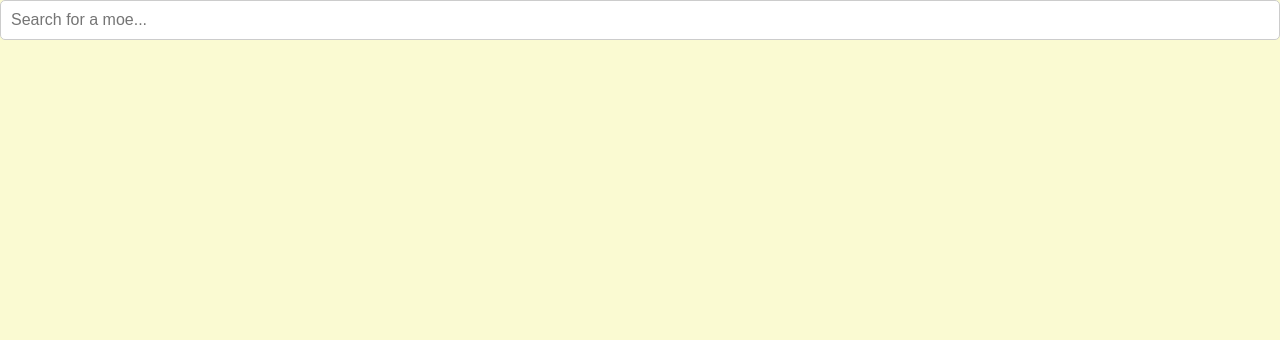
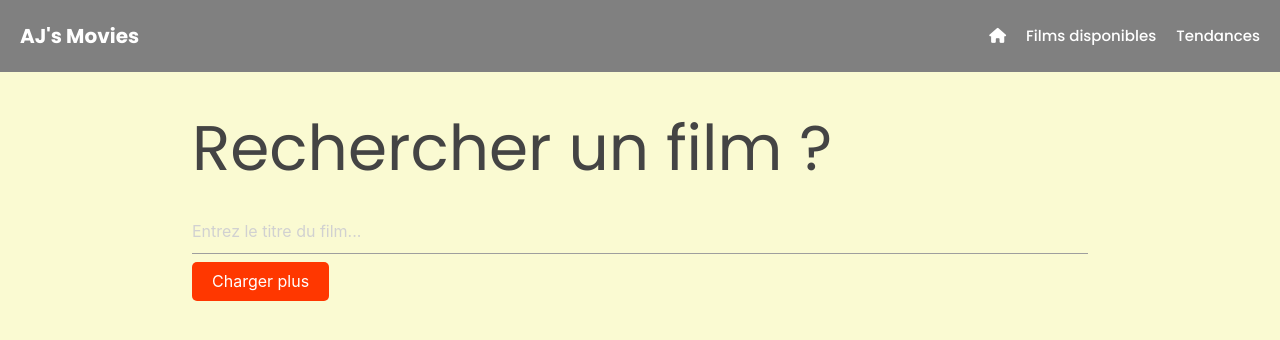
Before and after one commit to anthocote19/Cinema-Project, a website built with Vite: page search.html in a window 1280 px wide. Built offline with nearby package versions, Linux system fonts and the light colour scheme.

Commit message:
Update search.html

```diff
--- a/search.html
+++ b/search.html
@@ -1,18 +1,30 @@
 <!DOCTYPE html>
-<html lang="en">
+<html lang="fr">
 <head>
     <meta charset="UTF-8">
     <meta name="viewport" content="width=device-width, initial-scale=1.0">
-    <title>Search Movies</title>
+    <title>Site de Cinéma - Recherche de Films</title>
+    <link rel="stylesheet" href="./font-awesome/css/font-awesome.min.css">
+    <link href="https://cdnjs.cloudflare.com/ajax/libs/font-awesome/6.0.0/css/all.min.css" rel="stylesheet">
+    <link rel="stylesheet" href="https://cdnjs.cloudflare.com/ajax/libs/materialize/1.0.0/css/materialize.min.css">
     <link rel="stylesheet" href="./src/style.css">
 </head>
 <body>
-    <div class="search-container">
-        <input type="text" id="search-bar" placeholder="Search for a moe...">
+
+    <header>
+        <a href="./index.html" class="logo">AJ's Movies</a>
+        <ul class="nav">
+            <li><a href="./index.html"><i class="fa-solid fa-house"></i></a></li>
+            <li><a href="./search.html">Films disponibles</a></li>
+            <li><a href="./index.html">Tendances</a></li>
+        </ul>
+    </header>
+    <div class="container">
+        <h1>Rechercher un film ?</h1>
+        <input type="text" id="searchInput" placeholder="Entrez le titre du film..." oninput="search()">
+        <button id="loadMoreButton" onclick="loadMoreResults()">Charger plus</button>
+        <div id="results" class="results"></div>
     </div>
-    <div class="results" id="results"></div>
-    <button class="load-more" id="load-more" style="display: none;">Load More</button>
-
     <script src="./src/search.js"></script>
 </body>
 </html>
```
